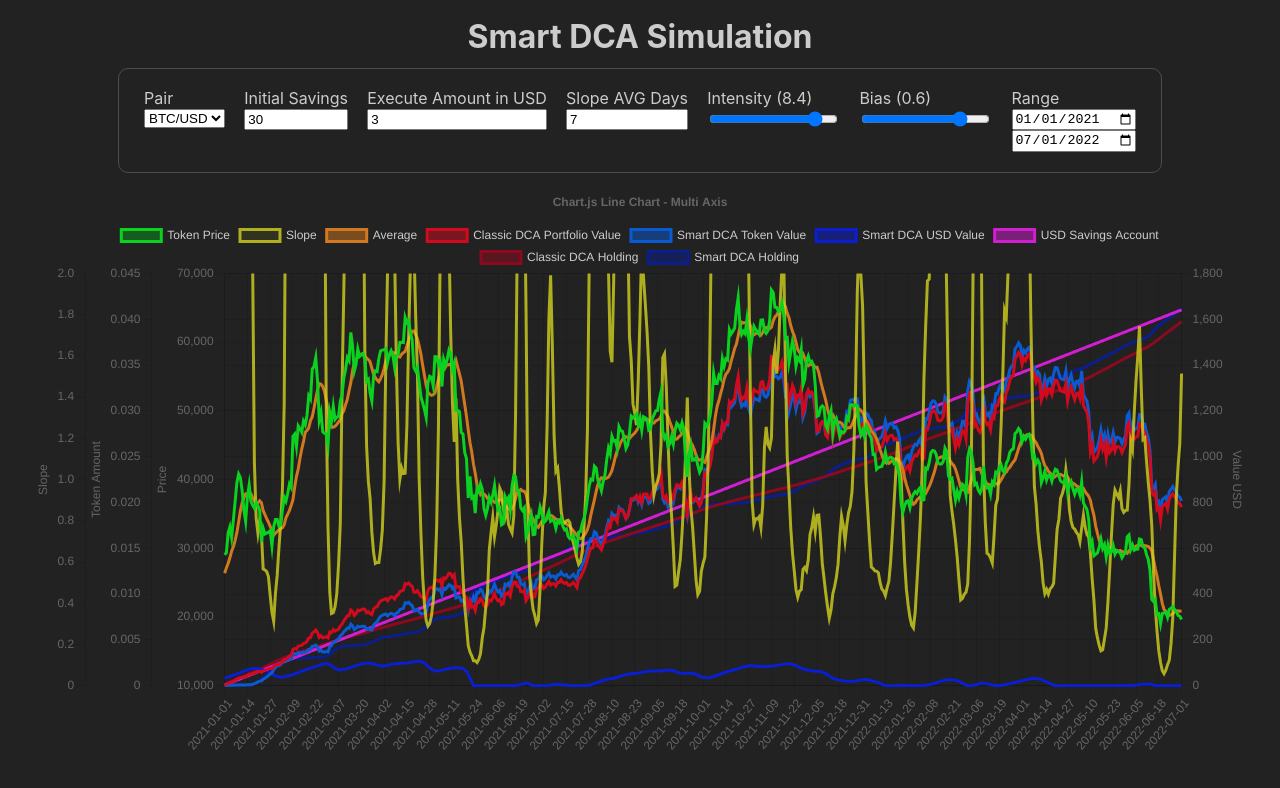
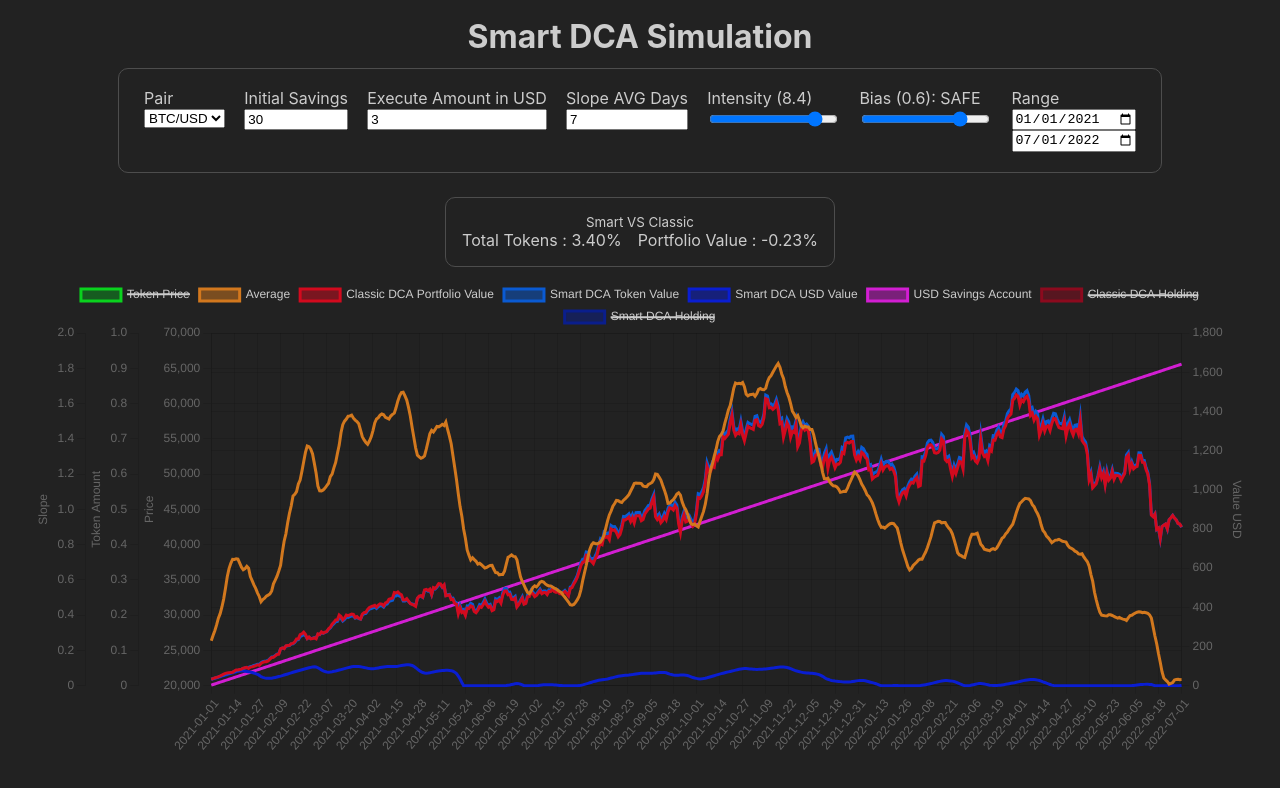
Before and after one commit to andreujuanc/smart-dca-simulation, a Next.js app: page / in a window 1280 px wide. Shown: the top 788 px of the page. Built offline with nearby package versions, Linux system fonts and the light colour scheme.

Commit message:
Happy how this is going

```diff
--- a/components/chart/index.tsx
+++ b/components/chart/index.tsx
@@ -34,10 +34,7 @@ export const options: ChartOptions<"line"> = {
 
     //stacked: false,
     plugins: {
-        title: {
-            display: true,
-            text: 'Chart.js Line Chart - Multi Axis',
-        },
+
     },
 
     scales: {
@@ -117,16 +114,17 @@ export function Chart({ tokenPrice, classicDCAValue, smartDCAValue, smartUSDAtHa
                 backgroundColor: 'rgba(10, 150, 30, 0.5)',
                 yAxisID: 'y',
                 pointBorderColor: 'rgb(0,0,0)',
+                hidden: true
             },
-            {
-                label: 'Slope',
-                data: slope,
-                pointRadius: 0,
-                borderColor: 'rgb(210, 210, 30, 0.8)',
-                backgroundColor: 'rgba(150, 150, 30, 0.15)',
-                yAxisID: 'y3',
-                pointBorderColor: 'rgb(0,0,0)',
-            },
+            // {
+            //     label: 'Slope',
+            //     data: slope,
+            //     pointRadius: 0,
+            //     borderColor: 'rgb(210, 210, 30, 0.8)',
+            //     backgroundColor: 'rgba(150, 150, 30, 0.15)',
+            //     yAxisID: 'y3',
+            //     pointBorderColor: 'rgb(0,0,0)',
+            // },
             {
                 label: 'Average',
                 data: averagePrice,
@@ -180,6 +178,7 @@ export function Chart({ tokenPrice, classicDCAValue, smartDCAValue, smartUSDAtHa
                 backgroundColor: 'rgba(140, 10, 30, 0.5)',
                 yAxisID: 'y2',
                 pointBorderColor: 'rgb(0,0,0, 0)',
+                hidden: true
 
             },
             {
@@ -190,6 +189,7 @@ export function Chart({ tokenPrice, classicDCAValue, smartDCAValue, smartUSDAtHa
                 backgroundColor: 'rgba(10, 30, 140, 0.5)',
                 yAxisID: 'y2',
                 pointBorderColor: 'rgb(0,0,0, 0)',
+                hidden: true
             },
         ],
     };
--- a/pages/index.tsx
+++ b/pages/index.tsx
@@ -13,12 +13,12 @@ const Home: NextPage = () => {
   const [bias, setBias] = useState(0.6)
   const [freq, setFreq] = useState(1)
   const [executeAmount, setExecuteAmount] = useState(3)
-  const [savings, setSavings]= useState(30)
+  const [savings, setSavings] = useState(30)
   const [from, setFrom] = useState<string>('2021-01-01')
   const [to, setTo] = useState<string>('2022-07-01')
   const tokenPrice = useMemo(() => (prices.find(x => x.id == pair)?.data) ?? [], [pair])
 
-  const simResults = useMemo(()=>averagePriceSlope({
+  const simResults = useMemo(() => averagePriceSlope({
     prices: tokenPrice,
     to, from,
     dailyExecutionUSD: executeAmount,
@@ -28,7 +28,6 @@ const Home: NextPage = () => {
     bias
   }), [tokenPrice, to, from, executeAmount, slope, slopeIntensity, savings, bias])
 
-  console.log('slopeIntensity', slopeIntensity)
   return (
     <div className={styles.container}>
       <Head>
@@ -48,6 +47,7 @@ const Home: NextPage = () => {
         }}>
           Smart DCA Simulation
         </h3>
+
         <div className={styles.card} style={{
           flexGrow: 0,
           flexShrink: 1
@@ -82,7 +82,7 @@ const Home: NextPage = () => {
           </div>
 
           <div className={styles.formGroup}>
-            <label htmlFor='bias'>Bias ({bias})</label>
+            <label htmlFor='bias'>Bias ({bias}): {bias < 0 ? "DEGEN": "SAFE"}</label>
             <input name={"bias"} value={bias} onChange={(e) => setBias(parseFloat(e.target.value))} type={"range"} min="-1" max="1" step="0.01" />
           </div>
 
@@ -98,6 +98,33 @@ const Home: NextPage = () => {
             <input name={"to"} value={to} onChange={(e) => setTo(e.target.value)} type={"date"} />
           </div>
         </div>
+
+        <div id='vs' className={styles.card} style={{
+          flexGrow: 0,
+          flexShrink: 1,
+          display: 'flex',
+          flexDirection: 'column',
+          alignItems: 'center',
+
+        }}>
+          <sub>
+            Smart VS Classic
+          </sub>
+          <div style={{
+            flexGrow: 0,
+            flexShrink: 1,
+            display: 'flex',
+            flexDirection: 'row',
+          }}>
+            <div style={{ marginRight: '1rem' }}>
+              Total Tokens : {(simResults.tokenAmount / simResults.tokenInClassicDCA * 100 - 100).toFixed(2)}%
+            </div>
+            <div>
+              Portfolio Value : {((simResults.portfolioValueUSD / simResults.portfolioValueClassicUSD) * 100 - 100).toFixed(2)}%
+            </div>
+          </div>
+        </div>
+
         <div
           style={{
             flexGrow: 1,
--- a/src/index.ts
+++ b/src/index.ts
@@ -76,8 +76,8 @@ export function averagePriceSlope({ prices, to, from, slopeLengthDAYS, initialFu
         const direction = currentAVG / prevAVG
         const slope = slopeIntensity == 0 ? direction
             : direction > 1 && bias > 0 ? Math.pow(direction, slopeIntensity * (1 + bias))
-            : direction < 1 && bias < 0 ? Math.pow(direction, slopeIntensity * (1 + Math.abs(bias)))
-                : Math.pow(direction, slopeIntensity)
+                : direction < 1 && bias < 0 ? Math.pow(direction, slopeIntensity * (1 + Math.abs(bias)))
+                    : Math.pow(direction, slopeIntensity)
 
         let targetInUSD = dailyExecutionUSD / slope
         const diffToTarget = dailyExecutionUSD - targetInUSD
@@ -89,8 +89,8 @@ export function averagePriceSlope({ prices, to, from, slopeLengthDAYS, initialFu
         tokenAmountSMART += tobuyInUSD / price.price
         tokenAmountCLASSIC += dailyExecutionUSD / price.price
 
-        portfolioValueUSDSMART = (tokenAmountSMART * price.price)
-        portfolioValueUSDCLASSIC = tokenAmountCLASSIC * price.price
+        portfolioValueUSDSMART = (tokenAmountSMART * price.price) + usdAtHand
+        portfolioValueUSDCLASSIC = (tokenAmountCLASSIC * price.price) + initialFundsUSD
 
         records.push({ i, date: price.date, price: price.price, pastAVG: currentAVG, slope, tobuy: tobuyInUSD, usdAtHand, tokenAmountSMART: tokenAmountSMART, tokenAmountCLASSIC, portfolioValueUSDSMART, portfolioValueUSDCLASSIC, ifHoldUSDInstead })
 
@@ -99,7 +99,8 @@ export function averagePriceSlope({ prices, to, from, slopeLengthDAYS, initialFu
         data: records,
         tokenAmount: records[records.length - 1]?.tokenAmountSMART,
         tokenInClassicDCA: records[records.length - 1]?.tokenAmountCLASSIC,
-        portfolioValueUSD: records[records.length - 1]?.portfolioValueUSDSMART,
+        portfolioValueUSD: records[records.length - 1]?.portfolioValueUSDSMART ,
+        portfolioValueClassicUSD: records[records.length - 1]?.portfolioValueUSDCLASSIC ,
         ifHoldUSDInstead: records[records.length - 1]?.ifHoldUSDInstead,
     }
 }
```
